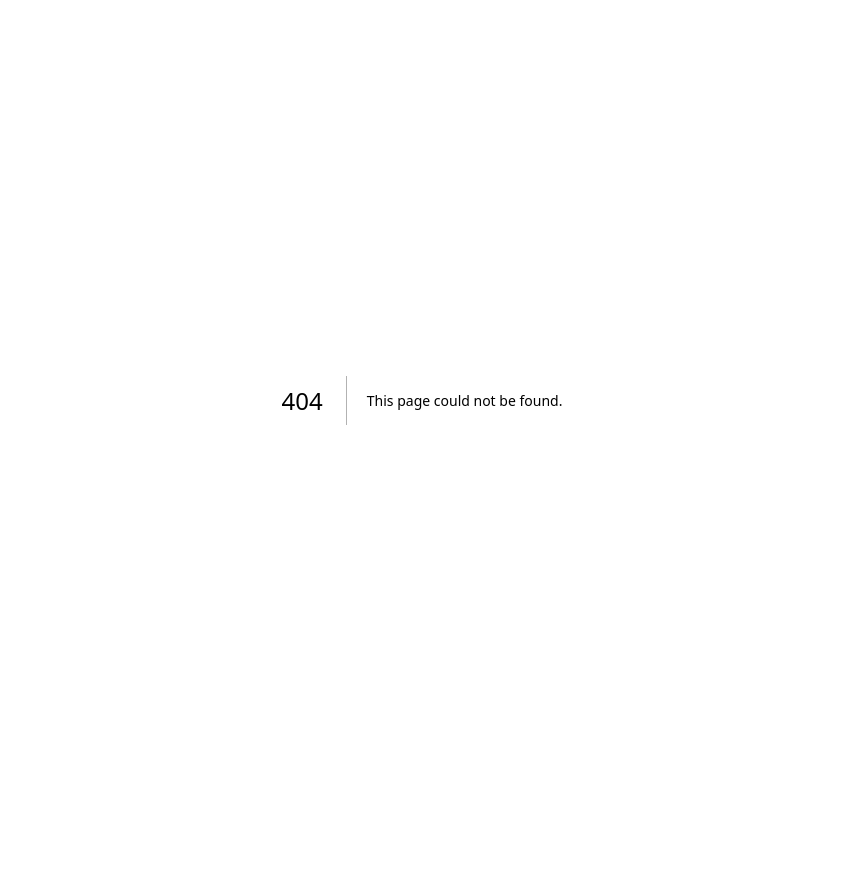
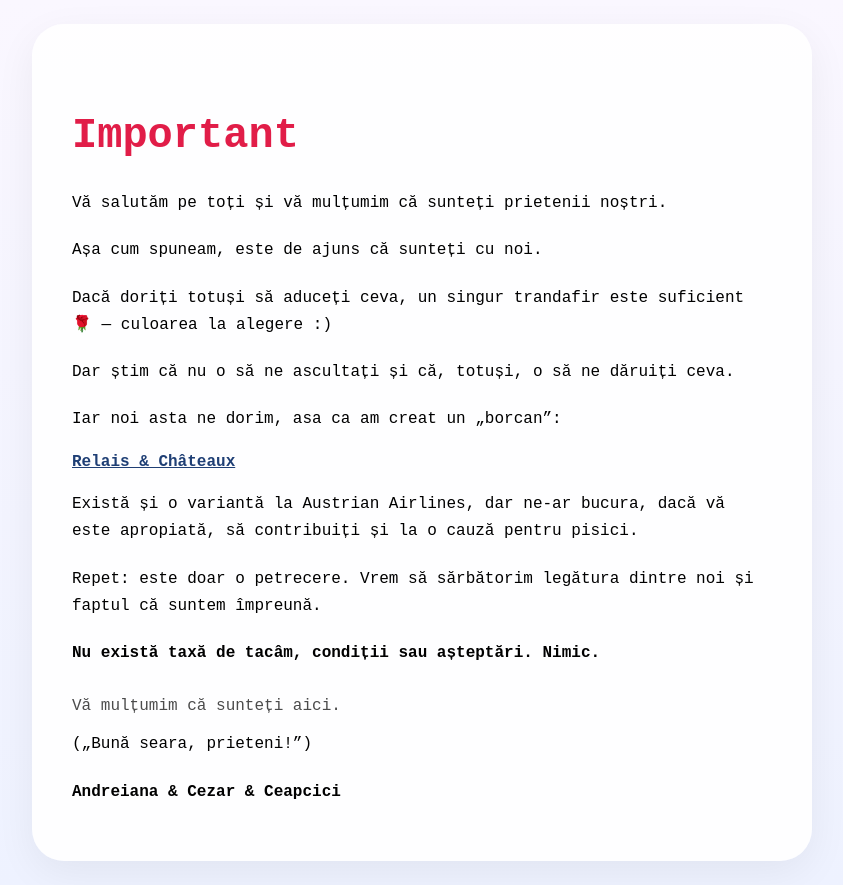
Before and after one commit to andreiana007/wed-invitation, a Next.js app: page /important in a window 1280 px wide. Before the commit this address had no page. Shown: the whole page, without its empty margins (218-1061 px from the left). Before the commit the page ends 800 px from the top, so only its background shows below. Built offline with nearby package versions, Linux system fonts and the light colour scheme.

Commit message:
Add Important page with greeting and details

```diff
--- /dev/null
+++ b/app/important/page.js
@@ -0,0 +1,103 @@
+export default function Important() {
+  return (
+    <div
+      style={{
+        minHeight: "100vh",
+        display: "flex",
+        justifyContent: "center",
+        alignItems: "center",
+        background: "linear-gradient(to bottom, #faf7ff, #eef2ff)",
+        fontFamily: "'Courier New', monospace",
+        padding: "24px",
+      }}
+    >
+      <div
+        style={{
+          maxWidth: "700px",
+          width: "100%",
+          background: "rgba(255,255,255,0.92)",
+          borderRadius: "32px",
+          padding: "60px 40px",
+          textAlign: "left",
+          boxShadow: "0 12px 40px rgba(0,0,0,0.06)",
+        }}
+      >
+        <h1
+          style={{
+            color: "#e11d48",
+            fontSize: "42px",
+            marginBottom: "30px",
+            fontWeight: 700,
+          }}
+        >
+          Important
+        </h1>
+
+        <div style={{ marginBottom: "20px", lineHeight: "1.7" }}>
+          Vă salutăm pe toți și vă mulțumim că sunteți prietenii noștri.
+        </div>
+
+        <div style={{ marginBottom: "20px", lineHeight: "1.7" }}>
+          Așa cum spuneam, este de ajuns că sunteți cu noi.
+        </div>
+
+        <div style={{ marginBottom: "20px", lineHeight: "1.7" }}>
+          Dacă doriți totuși să aduceți ceva, un singur trandafir este suficient 🌹 — culoarea la alegere :)
+        </div>
+
+        <div style={{ marginBottom: "20px", lineHeight: "1.7" }}>
+          Dar știm că nu o să ne ascultați și că, totuși, o să ne dăruiți ceva.
+        </div>
+
+        <div style={{ marginBottom: "20px", lineHeight: "1.7" }}>
+          Iar noi asta ne dorim, asa ca am creat un „borcan”:
+        </div>
+
+        <a
+          href="https://relaischateaux-liste-de-mariage.lepotcommun.fr/pot/pu0xlfnd"
+          target="_blank"
+          rel="noreferrer"
+          style={{
+            display: "inline-block",
+            marginBottom: "20px",
+            color: "#1f3f75",
+            textDecoration: "underline",
+            fontWeight: 600,
+          }}
+        >
+          Relais & Châteaux
+        </a>
+
+        <div style={{ marginBottom: "20px", lineHeight: "1.7" }}>
+          Există și o variantă la Austrian Airlines, dar ne-ar bucura, dacă vă este apropiată, să contribuiți și la o cauză pentru pisici.
+        </div>
+
+        <div style={{ marginBottom: "20px", lineHeight: "1.7" }}>
+          Repet: este doar o petrecere. Vrem să sărbătorim legătura dintre noi și faptul că suntem împreună.
+        </div>
+
+        <div
+          style={{
+            marginBottom: "20px",
+            lineHeight: "1.7",
+            fontWeight: 700,
+          }}
+        >
+          Nu există taxă de tacâm, condiții sau așteptări. Nimic.
+        </div>
+
+        <div style={{ marginTop: "30px", opacity: 0.7 }}>
+          Vă mulțumim că sunteți aici.
+        </div>
+
+        <div style={{ marginTop: "20px" }}>
+          („Bună seara, prieteni!”)
+        </div>
+
+        <div style={{ marginTop: "30px", fontWeight: 700 }}>
+          Andreiana & Cezar & Ceapcici
+        </div>
+      </div>
+    </div>
+  );
+}
```
